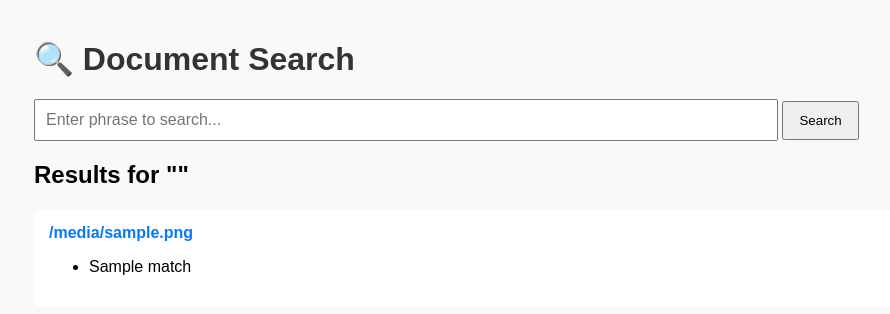
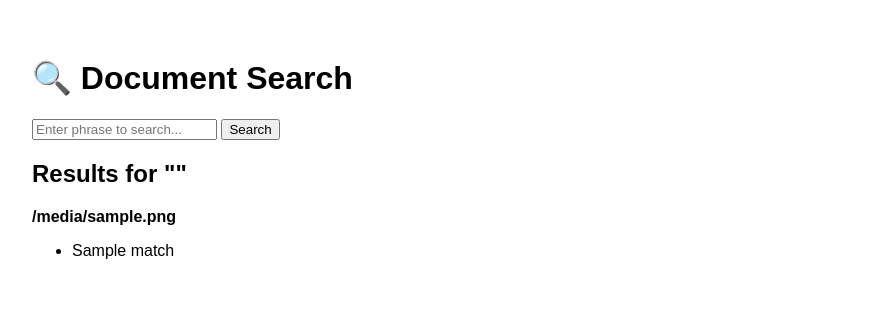
Before and after one commit to serpirio01-source/ropes, a Python web app: template templates/index.html in a window 1280 px wide. Shown: the top 314 px of the page, without its empty margins (6-896 px from the left). Run offline with Jinja, Linux system fonts and the light colour scheme; the template is opened without the code that fills it: most values are stand-ins (such as "Sample title", 1, 10 or a date in 2020).

Commit message:
Update index.html

```diff
--- a/templates/index.html
+++ b/templates/index.html
@@ -1,19 +1,10 @@
 <!DOCTYPE html>
-<html lang="en">
+<html>
   <head>
     <meta charset="UTF-8">
-  <meta name="viewport" content="width=device-width, initial-scale=1.0">
     <title>Document Search</title>
-  <style>
-    body { font-family: Arial; margin: 40px; background: #f9f9f9; }
-    h1 { color: #333; }
-    input[type=text] { width: 60%; padding: 10px; font-size: 16px; }
-    button { padding: 10px 15px; }
-    .result { background: #fff; margin-top: 10px; padding: 15px; border-radius: 8px; }
-    .file { font-weight: bold; color: #007bff; }
-  </style>
   </head>
-<body>
+  <body style="font-family:Arial;padding:30px;">
     <h1>🔍 Document Search</h1>
     <form method="POST" action="/search">
       <input type="text" name="query" placeholder="Enter phrase to search..." required>
@@ -23,8 +14,8 @@
     {% if results %}
       <h2>Results for "{{ query }}"</h2>
       {% for res in results %}
-      <div class="result">
-        <div class="file">{{ res.file }}</div>
+        <div>
+          <b>{{ res.file }}</b>
           <ul>
             {% for match in res.matches %}
               <li>{{ match }}</li>
```
Lines whose indentation alone changed are shown as unchanged.
